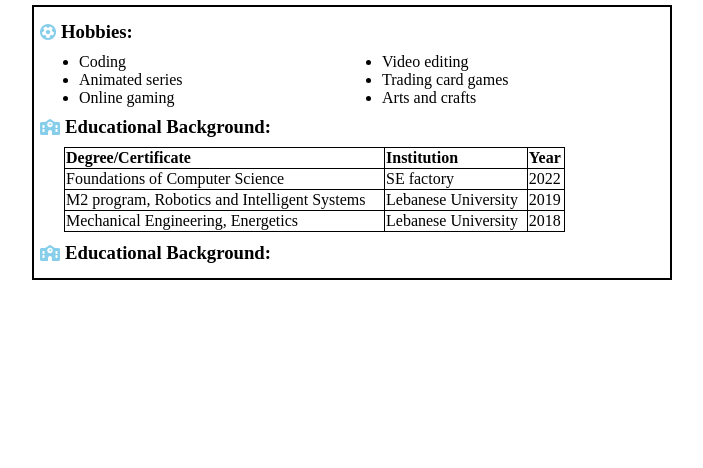
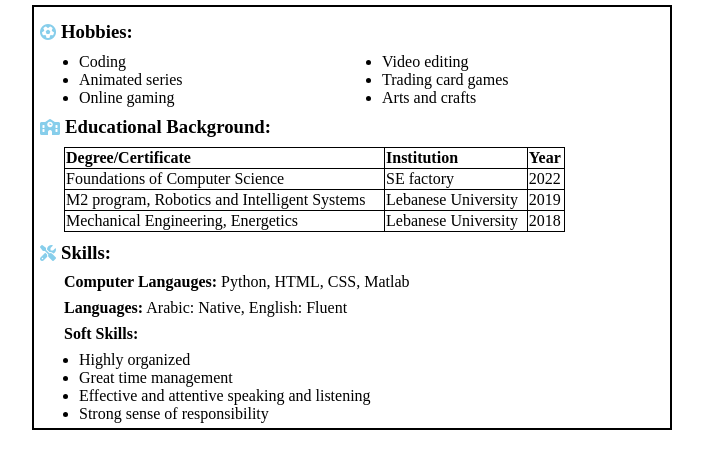
Before and after one commit to mohammad-kassem/Portfolio, a plain HTML site: page index.html in a window 1280 px wide. Shown: the part 240-708 px from the top of the page, without its empty margins (288-991 px from the left). Drawn offline with Linux system fonts and the light colour scheme.

Commit message:
Add skils and minor fixes

```diff
--- a/index.html
+++ b/index.html
@@ -95,7 +95,19 @@
                         </tr>
                     </tbody>
                 </table>
-            <i class="fa-solid fa-school"></i> <h3> Educational Background: </h3>
+
+                <i class="fa-solid fa-screwdriver-wrench"></i> <h3> Skills: </h3>
+                    <div class="skills">
+                        <p class="skills"><b> Computer Langauges:</b> Python, HTML, CSS, Matlab </p>
+                        <p class="skills"><b>Languages:</b> Arabic: Native, English: Fluent </p>
+                        <p class="skills"><b> Soft Skills:</b></p>
+                        <ul class="leftList">
+                            <li> Highly organized </li>
+                            <li> Great time management </li>
+                            <li> Effective and attentive speaking and listening </li>
+                            <li> Strong sense of responsibility </li>
+                        </ul>
+                    </div>
         </section>
     </body>
 </html>
--- a/styles.css
+++ b/styles.css
@@ -88,3 +88,9 @@ table{
     width: 80%;
     border-collapse: collapse;
     }
+
+p.skills{
+    margin: 0;
+    margin-bottom: 0.5em;
+    margin-left: 25px;
+    }
```
